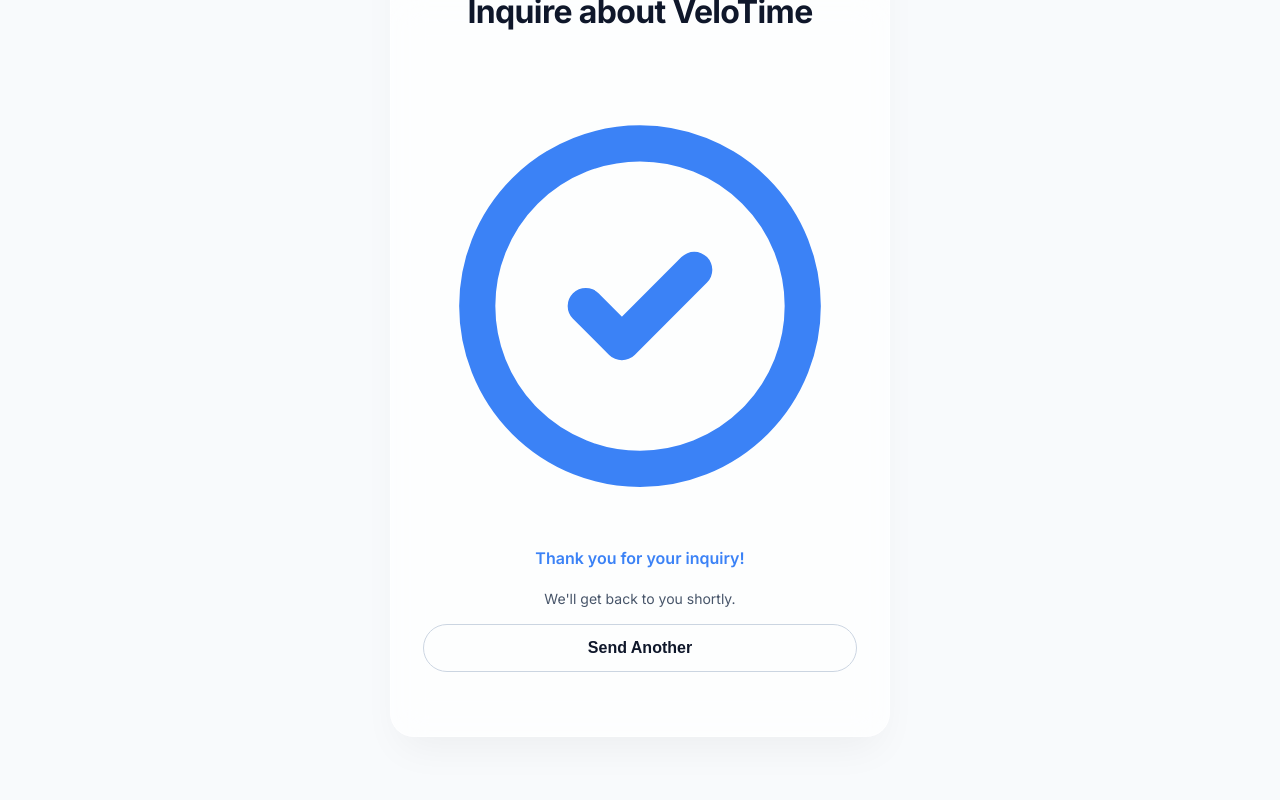
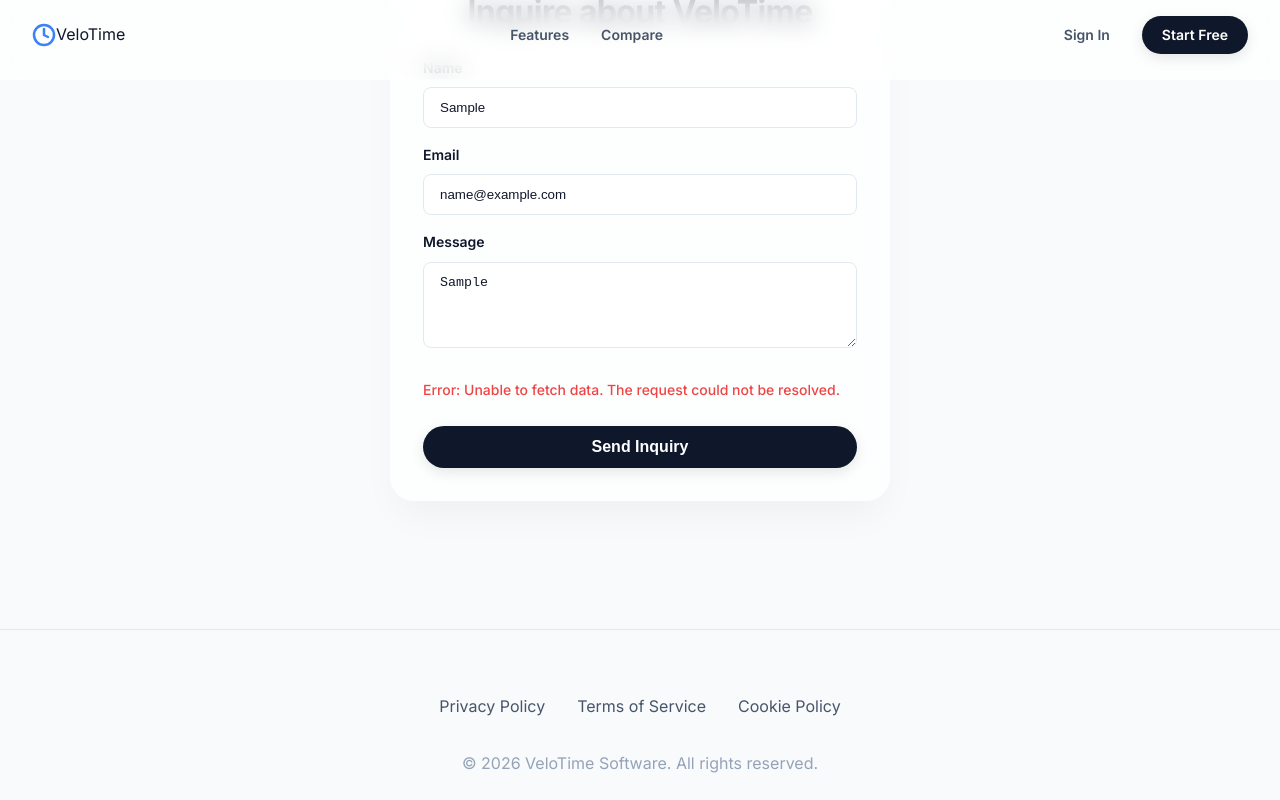
Before and after one commit to 1d2g/velotime-landing, a Next.js app: page / in a window 1280 px wide. Both pictures are taken after typing "Sample", "name@example.com", "Sample" into the empty fields and a click on the button "Send Inquiry". Shown: the part 4270-5070 px from the top of the page. Built offline with nearby package versions, Linux system fonts and the light colour scheme; no server answers.

Commit message:
fix: surface resend API errors in inquiry form and polish header UI

```diff
--- a/src/app/api/inquiries/route.js
+++ b/src/app/api/inquiries/route.js
@@ -23,16 +23,21 @@
 
     const resend = new Resend(resendApiKey);
 
-    const data = await resend.emails.send({
+    const { data, error } = await resend.emails.send({
       from: 'VeloTime Inquiries <onboarding@resend.dev>', // Resend test email
       to: 'dgray@dg.tools',
       subject: `New VeloTime Inquiry from ${name}`,
       text: `You have a new inquiry from the VeloTime landing page:\n\nName: ${name}\nEmail: ${email}\n\nMessage:\n${message}`,
     });
 
+    if (error) {
+      console.error("Resend API Error:", error);
+      return NextResponse.json({ error: error.message || 'Failed to send email' }, { status: 400 });
+    }
+
     return NextResponse.json({ success: true, data });
   } catch (error) {
-    console.error("Failed to send inquiry:", error);
+    console.error("Failed to process inquiry:", error);
     return NextResponse.json({ error: 'Internal server error' }, { status: 500 });
   }
 }
--- a/src/app/layout.js
+++ b/src/app/layout.js
@@ -47,7 +47,16 @@
   return (
     <html lang="en" className={`${inter.variable}`}>
       <body>
-        <nav className="navbar" style={{ width: '100%', padding: '1.5rem 0', position: 'absolute', top: 0, zIndex: 50 }}>
+        <nav className="navbar" style={{
+          width: '100%',
+          padding: '1rem 0',
+          position: 'fixed',
+          top: 0,
+          zIndex: 50,
+          background: 'var(--glass-bg)',
+          backdropFilter: 'blur(12px)',
+          borderBottom: '1px solid var(--glass-border)'
+        }}>
           <div className="container flex items-center justify-between" style={{ width: '100%' }}>
             <a href="/" className="font-bold text-xl tracking-tight flex items-center gap-2">
               <svg width="24" height="24" viewBox="0 0 24 24" fill="none" stroke="currentColor" strokeWidth="2.5" strokeLinecap="round" strokeLinejoin="round" style={{ color: 'var(--brand-primary)' }}>
@@ -58,12 +67,18 @@
             </a>
 
             <div className="flex items-center gap-md" style={{ color: 'var(--text-secondary)' }}>
-              <a href="/#features" style={{ fontSize: '0.875rem', fontWeight: 600 }}>Features</a>
-              <a href="/#compare" style={{ fontSize: '0.875rem', fontWeight: 600 }}>Compare</a>
+              {/* Hide on mobile, show on tablet+ */}
+              <style>{`
+                @media (max-width: 768px) {
+                  .desktop-only { display: none !important; }
+                }
+              `}</style>
+              <a href="/#features" className="desktop-only" style={{ fontSize: '0.875rem', fontWeight: 600 }}>Features</a>
+              <a href="/#compare" className="desktop-only" style={{ fontSize: '0.875rem', fontWeight: 600 }}>Compare</a>
             </div>
 
             <div className="flex items-center gap-sm">
-              <a href="https://app.velotime.dg.tools" className="btn" style={{ padding: '0.5rem 1rem', fontSize: '0.875rem', color: 'var(--text-secondary)', fontWeight: 600 }}>Sign In</a>
+              <a href="https://app.velotime.dg.tools" className="btn desktop-only" style={{ padding: '0.5rem 1rem', fontSize: '0.875rem', color: 'var(--text-secondary)', fontWeight: 600 }}>Sign In</a>
               <a href="https://app.velotime.dg.tools" className="btn btn-primary" style={{ padding: '0.5rem 1.25rem', fontSize: '0.875rem' }}>Start Free</a>
             </div>
           </div>
--- a/src/components/InquiryForm.js
+++ b/src/components/InquiryForm.js
@@ -6,9 +6,12 @@
   const [formData, setFormData] = useState({ name: '', email: '', message: '' });
   const [status, setStatus] = useState('idle'); // idle, loading, success, error
 
+  const [errorMessage, setErrorMessage] = useState('');
+
   const handleSubmit = async (e) => {
     e.preventDefault();
     setStatus('loading');
+    setErrorMessage('');
 
     try {
       const res = await fetch('/api/inquiries', {
@@ -17,12 +20,17 @@
         body: JSON.stringify(formData)
       });
 
-      if (!res.ok) throw new Error('Failed to submit');
+      if (!res.ok) {
+        const errorData = await res.json().catch(() => ({}));
+        throw new Error(errorData.error || 'Failed to submit inquiry');
+      }
 
       setStatus('success');
       setFormData({ name: '', email: '', message: '' });
     } catch (error) {
+      console.error(error);
       setStatus('error');
+      setErrorMessage(error.message);
     }
   };
 
@@ -74,7 +82,9 @@
           </div>
 
           {status === 'error' && (
-            <p style={{ color: '#ef4444', fontSize: '0.875rem', textAlign: 'center' }}>Something went wrong. Please try again.</p>
+            <div style={{ color: '#ef4444', fontSize: '0.875rem', fontWeight: 500, marginTop: '0.5rem' }}>
+              Error: {errorMessage || 'Something went wrong. Please try again.'}
+            </div>
           )}
 
           <button
```
